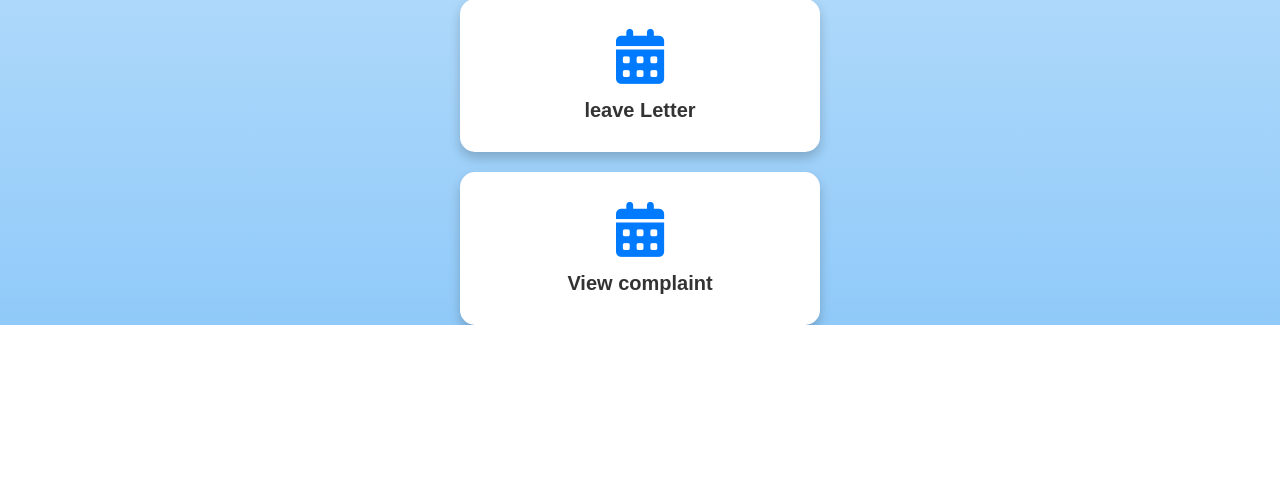
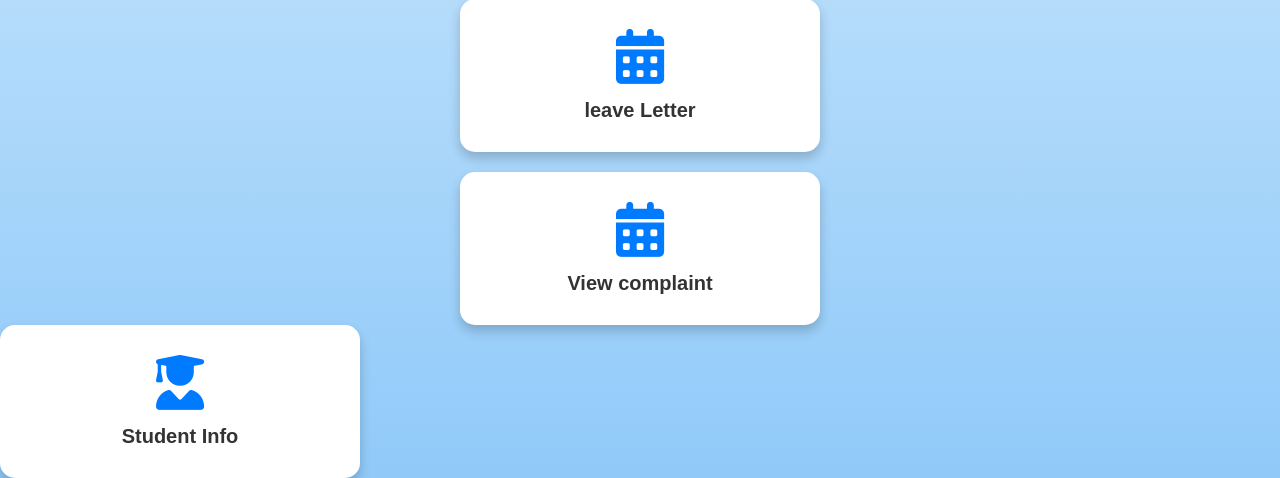
Before and after one commit to Smital25/HMS, a Flask app: page /admin_dashboard in a window 1280 px wide. Shown: the part 595-1073 px from the top of the page. Before the commit the page ends 920 px from the top, so only its background shows below. Run offline with Flask 3, Linux system fonts and the light colour scheme; some libraries are stand-ins or nearby versions.

Commit message:
Update admin_dashboard.html

```diff
--- a/HMS/templates/admin_dashboard.html
+++ b/HMS/templates/admin_dashboard.html
@@ -6,7 +6,7 @@
     <title>Admin Dashboard</title>
     <script src="https://code.jquery.com/jquery-3.6.0.min.js"></script>
 
-    <style>
+        <style>
         /* ✅ General Styles */
         body {
             font-family: 'Poppins', sans-serif;
@@ -50,8 +50,8 @@
         /* ✅ Card Container - Column Layout */
         .card-container {
             display: flex;
-            flex-direction: column;  /* ✅ Stack cards vertically */
-            align-items: center;  /* ✅ Center the cards */
+            flex-direction: column;  /* Stack cards vertically */
+            align-items: center;     /* Center the cards */
             gap: 20px;
             margin-top: 30px;
         }
@@ -60,7 +60,7 @@
         .card {
             background: white;
             padding: 30px;
-            width: 300px;  /* ✅ Fixed width */
+            width: 300px;  /* Fixed width */
             border-radius: 15px;
             box-shadow: 0px 6px 12px rgba(0, 0, 0, 0.2);
             text-align: center;
@@ -68,6 +68,10 @@
             transition: all 0.3s ease-in-out;
             position: relative;
             overflow: hidden;
+            display: flex;
+            flex-direction: column;
+            align-items: center;
+            justify-content: center;
         }
         .card:hover {
             transform: translateY(-5px);
@@ -78,13 +82,13 @@
         .card::before {
             content: "";
             position: absolute;
-            top: 0;
-            left: 0;
-            width: 100%;
-            height: 100%;
+            top: 0; left: 0;
+            width: 100%; height: 100%;
             background: linear-gradient(to right, rgba(0, 123, 255, 0.1), rgba(0, 0, 255, 0.1));
             opacity: 0;
             transition: opacity 0.3s;
+            border-radius: 15px;
+            z-index: 0;
         }
         .card:hover::before {
             opacity: 1;
@@ -95,6 +99,7 @@
             font-size: 55px;
             margin-bottom: 15px;
             color: #007bff;
+            z-index: 1;
         }
 
         /* ✅ Card Titles */
@@ -102,6 +107,7 @@
             font-size: 20px;
             color: #333;
             margin: 0;
+            z-index: 1;
         }
 
         /* ✅ Responsive Design */
@@ -113,6 +119,24 @@
                 width: 90%;
             }
         }
+
+        .card-container {
+        display: flex;
+        flex-direction: column;
+        align-items: center;
+        gap: 20px;
+        margin-top: 30px;
+        }
+
+        .card.student-info {
+        order: 6; /* Make this appear after the complaint card */
+        }
+
+        .card.admin-complaint {
+        order: 5;
+        }
+
+        /* other cards have default order 0 */
 
     </style>
 
@@ -165,6 +189,14 @@
             <h3>View complaint</h3>
         </div>
 
+        </div>
+        <!-- ✅ Student Info -->
+        <div class="card" onclick="navigateTo('/student_info')">
+            <i class="fas fa-user-graduate"></i>
+            <h3>Student Info</h3>
+        </div>
+
+
     </div>
 
     <script>
```
